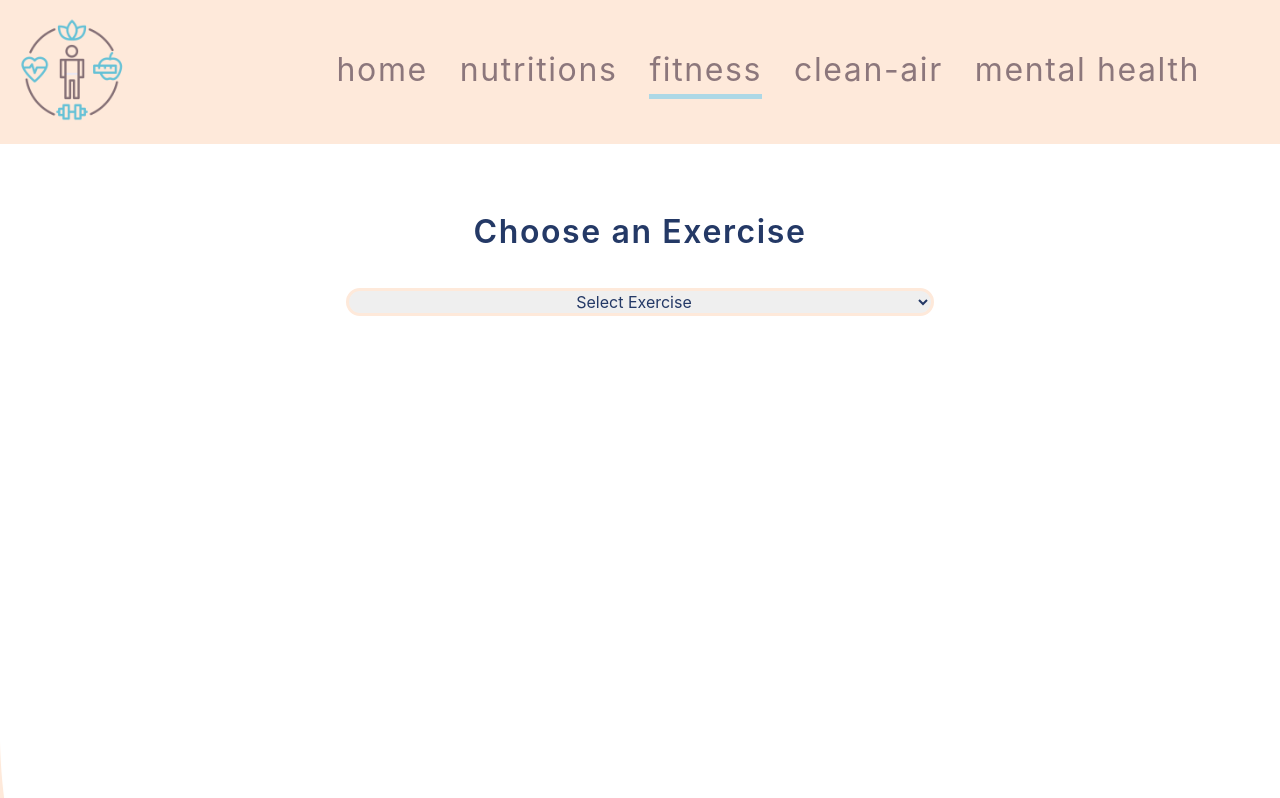
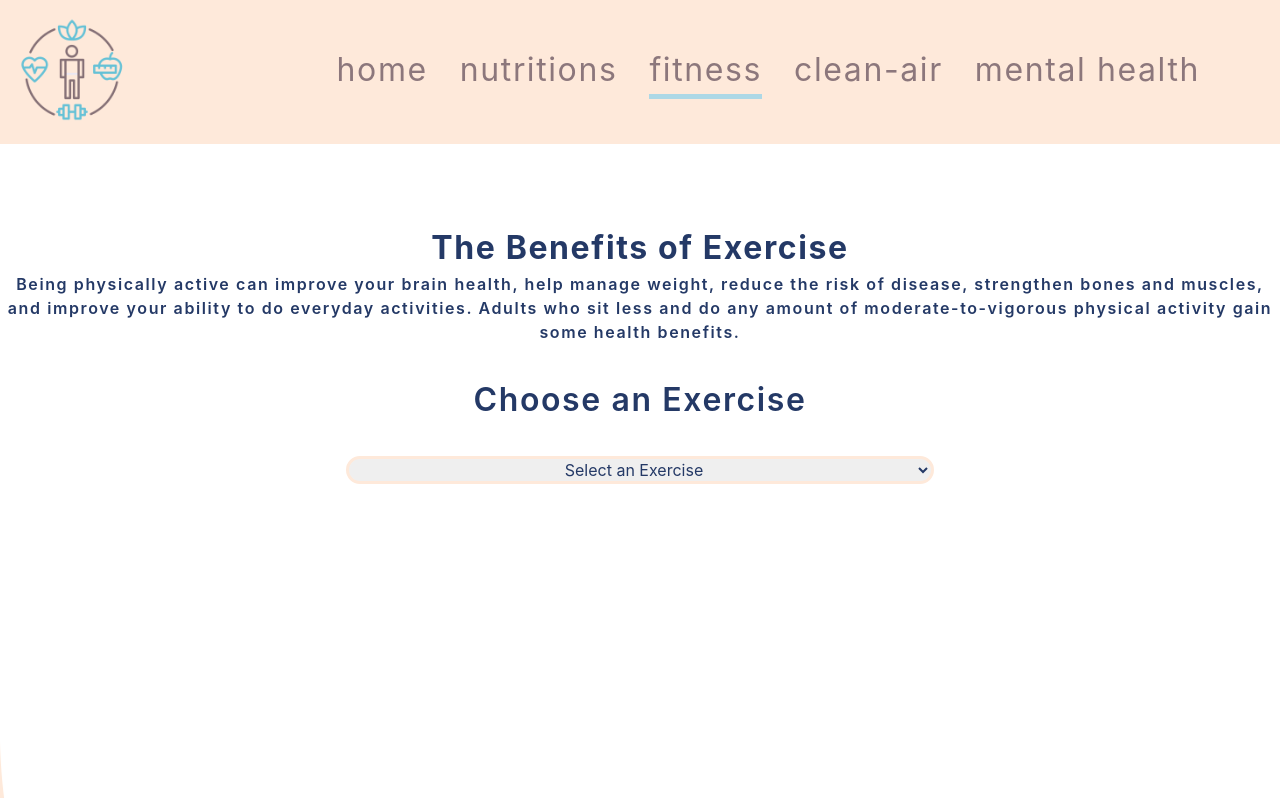
Before and after one commit to OxanaSF/healthy-hood, a React (Create React App) app: page /fitness in a window 1280 px wide. Shown: the top 798 px of the page. Built offline with nearby package versions, Linux system fonts and the light colour scheme; a web font is replaced by a local one.

Commit message:
added benefit content

```diff
--- a/src/components/FitnessSection/FitnessSearch.js
+++ b/src/components/FitnessSection/FitnessSearch.js
@@ -13,21 +13,21 @@ const FitnessSelect = (props) => {
     setInput(true);
     e.preventDefault();
     setOption(data[e.target.value]);
-    console.log(option);
   };
 
   useEffect(() => {
     setBodypart(option.bodyPart);
     setExercise(option.gifUrl);
+    console.log(option);
   }, [option]);
 
   return (
     <>
       <AnimatedPage>
         <SelectSection>
-          <select onChange={handleChange}>
-            <option disabled={true} selected>
-              Select Exercise
+          <select onChange={handleChange} defaultValue={"default"}>
+            <option value="default" disabled>
+              Select an Exercise
             </option>
             {data.map((option, index) => {
               return (
--- a/src/pages/FitnessPage.js
+++ b/src/pages/FitnessPage.js
@@ -6,6 +6,14 @@ const FitnessPage = () => {
   return (
     <AnimatedPageTransition>
       <FitnessPageStyled>
+        <h1>The Benefits of Exercise</h1>
+        <div className="fitness-benefits">
+          Being physically active can improve your brain health, help manage
+          weight, reduce the risk of disease, strengthen bones and muscles, and
+          improve your ability to do everyday activities. Adults who sit less
+          and do any amount of moderate-to-vigorous physical activity gain some
+          health benefits.
+        </div>
         <h2>Choose an Exercise</h2>
         <div className="fitness-page-main">
           <FitnessSelect />
@@ -22,6 +30,11 @@ const FitnessPageStyled = styled.section`
   font-weight: 600;
   color: #243966;
   position: relative;
+  h1 {
+    margin-top: 3rem;
+    text-align: center;
+    font-size: 2rem;
+  }
   h2 {
     margin-top: 2rem;
     text-align: center;
```
